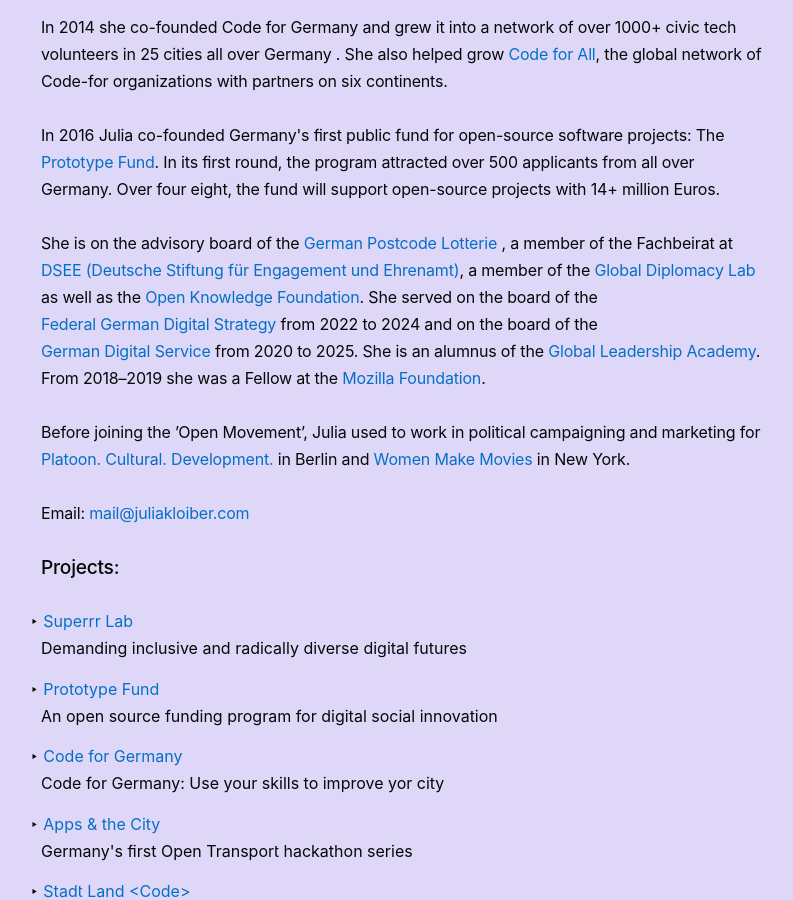
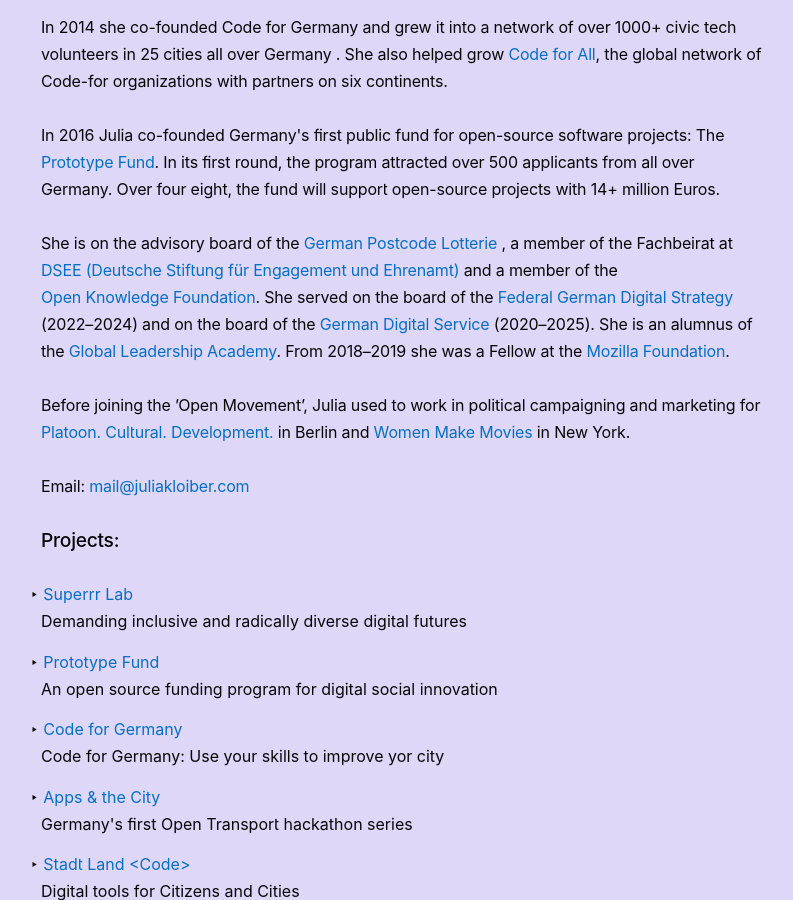
Before and after one commit to juliakloiber/juliakloiber.github.io, a Jekyll site: the page built from about.md, in a window 1280 px wide and 900 px high, scrolled down 715 px. Shown: the whole window, without its empty margins (235-1028 px from the left). Built offline with Jekyll 4.4.1, drawn with Linux system fonts in a browser that asks for light colours; some web fonts are replaced.

Commit message:
Update about.html

```diff
--- a/_layouts/about.html
+++ b/_layouts/about.html
@@ -66,13 +66,12 @@
         <meta itemprop="url" content="https://www.postcode-lotterie.de" />
         <span itemprop="name">German Postcode Lotterie</span>
     </a>, a member of the Fachbeirat at
-    <a href="https://www.deutsche-stiftung-engagement-und-ehrenamt.de/">DSEE (Deutsche Stiftung für Engagement und Ehrenamt)</a>,
-    a member of the
-    <a href="https://www.global-diplomacy-lab.org">Global Diplomacy Lab</a> as well as the
+    <a href="https://www.deutsche-stiftung-engagement-und-ehrenamt.de/">DSEE (Deutsche Stiftung für Engagement und Ehrenamt)</a>
+    and a member of the
     <a href="https://okfn.de/">Open Knowledge Foundation</a>.
     She served on the board of the
-    <a href="https://digitalstrategie-deutschland.de/">Federal German Digital Strategy</a> from 2022 to 2024 and on the board of the
-    <a href="https://digitalservice4germany.com/">German Digital Service</a> from 2020 to 2025.
+    <a href="https://digitalstrategie-deutschland.de/">Federal German Digital Strategy</a> (2022–2024) and on the board of the
+    <a href="https://digitalservice4germany.com/">German Digital Service</a> (2020–2025).
     She is an alumnus of the
     <a href="https://www.giz.de/expertise/html/8444.html">Global Leadership Academy</a>.
     From 2018–2019 she was a Fellow at the
```
